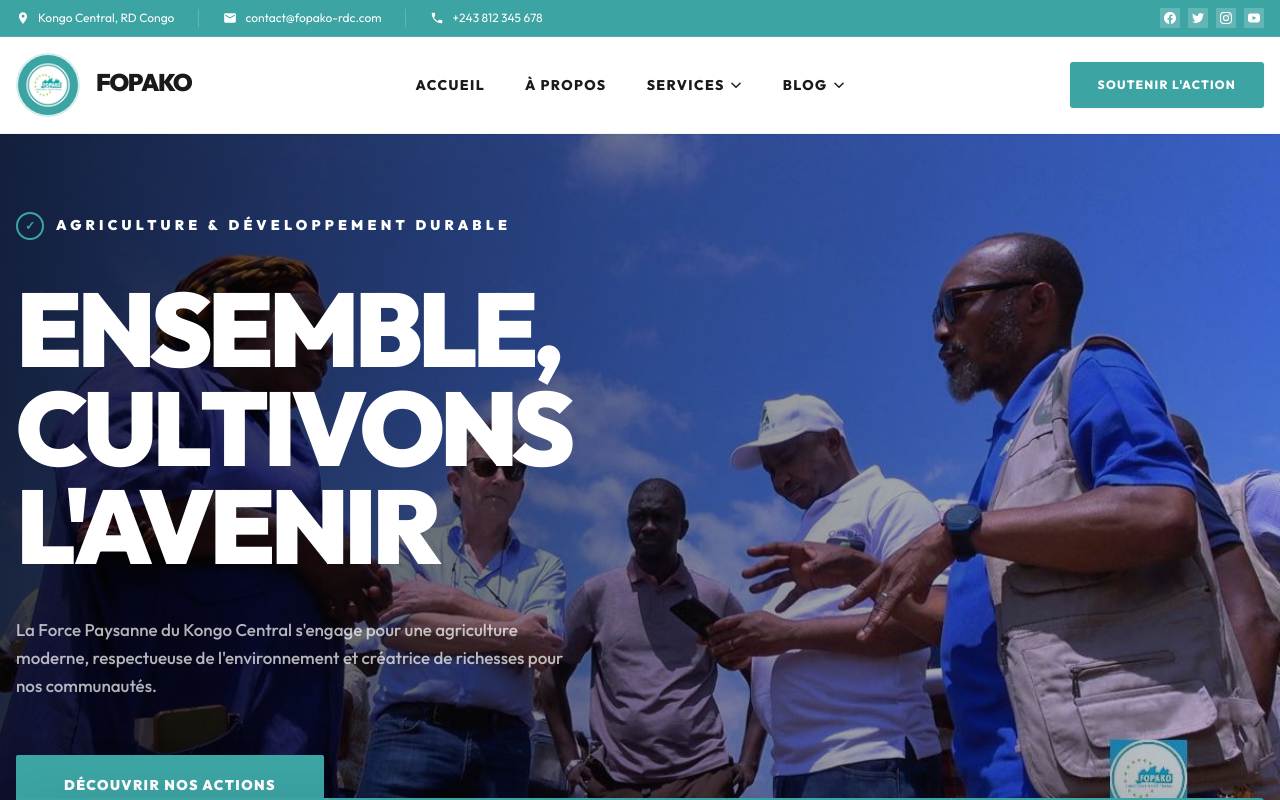
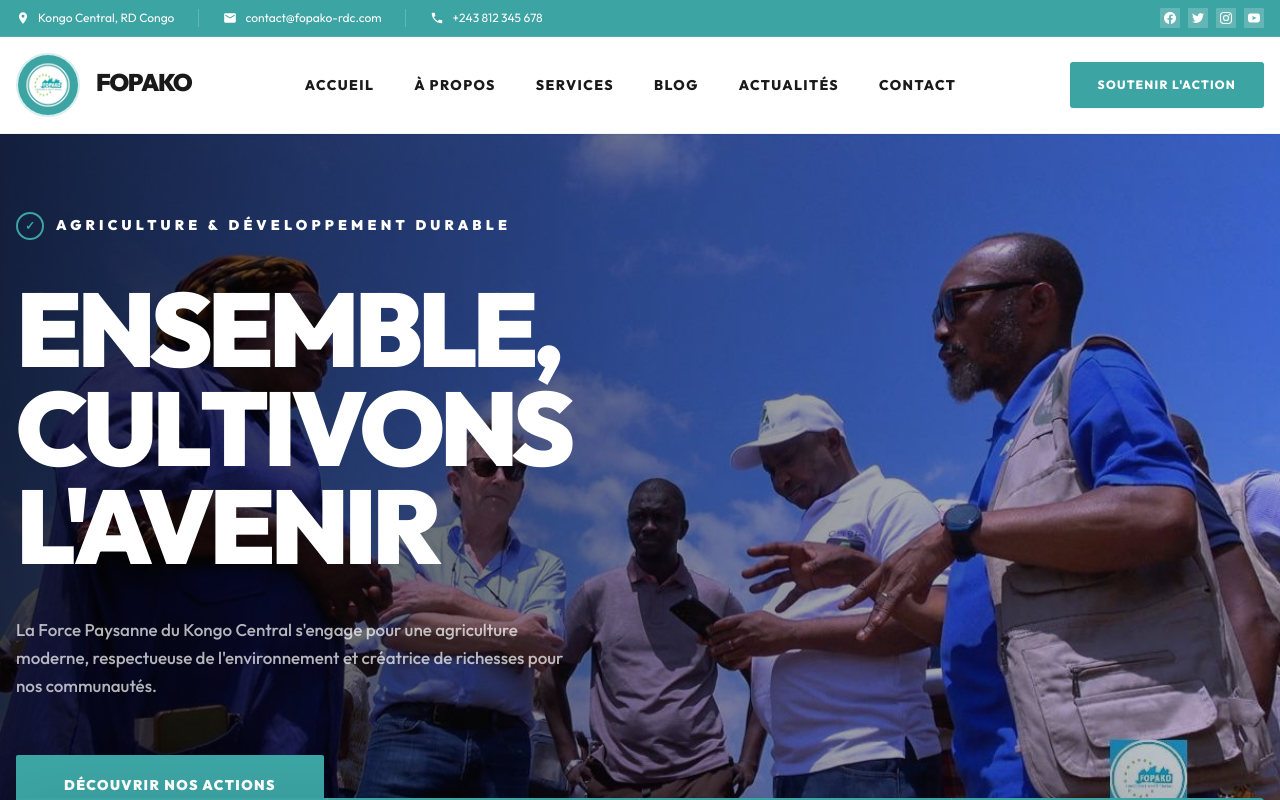
Before and after one commit to EThys/FOPAKO, a Nuxt app: page / in a window 1280 px wide. Shown: the top 800 px of the page. Built offline with nearby package versions, Linux system fonts and the light colour scheme.

Commit message:
Mise à jour de la navigation avec nouvelles pages

```diff
--- a/components/Navbar.vue
+++ b/components/Navbar.vue
@@ -18,12 +18,10 @@
         <div class="hidden lg:flex items-center space-x-10">
           <nuxt-link to="/" class="text-[14px] font-[800] text-[#1a1a1b] hover:text-brand-700 transition-colors uppercase tracking-widest">Accueil</nuxt-link>
           <nuxt-link to="/about" class="text-[14px] font-[800] text-[#1a1a1b] hover:text-brand-700 transition-colors uppercase tracking-widest">À Propos</nuxt-link>
-          <div class="group relative">
-            <a href="/#services" class="text-[14px] font-[800] text-[#1a1a1b] hover:text-brand-700 transition-colors uppercase tracking-widest flex items-center gap-1">Services <svg class="w-3.5 h-3.5" fill="none" stroke="currentColor" viewBox="0 0 24 24"><path stroke-linecap="round" stroke-linejoin="round" stroke-width="2.5" d="M19 9l-7 7-7-7"/></svg></a>
-          </div>
-          <div class="group relative">
-            <a href="/#blog" class="text-[14px] font-[800] text-[#1a1a1b] hover:text-brand-700 transition-colors uppercase tracking-widest flex items-center gap-1">Blog <svg class="w-3.5 h-3.5" fill="none" stroke="currentColor" viewBox="0 0 24 24"><path stroke-linecap="round" stroke-linejoin="round" stroke-width="2.5" d="M19 9l-7 7-7-7"/></svg></a>
-          </div>
+          <a href="/#services" class="text-[14px] font-[800] text-[#1a1a1b] hover:text-brand-700 transition-colors uppercase tracking-widest">Services</a>
+          <nuxt-link to="/blog" class="text-[14px] font-[800] text-[#1a1a1b] hover:text-brand-700 transition-colors uppercase tracking-widest">Blog</nuxt-link>
+          <nuxt-link to="/news" class="text-[14px] font-[800] text-[#1a1a1b] hover:text-brand-700 transition-colors uppercase tracking-widest">Actualités</nuxt-link>
+          <nuxt-link to="/contact" class="text-[14px] font-[800] text-[#1a1a1b] hover:text-brand-700 transition-colors uppercase tracking-widest">Contact</nuxt-link>
         </div>
 
         <!-- Desktop Button - Right -->
@@ -59,7 +57,9 @@
           <nuxt-link to="/" @click="isOpen = false" class="block text-[18px] font-[900] text-[#1a1a1b] hover:text-brand-700 uppercase tracking-widest">Accueil</nuxt-link>
           <nuxt-link to="/about" @click="isOpen = false" class="block text-[18px] font-[900] text-[#1a1a1b] hover:text-brand-700 uppercase tracking-widest">À propos</nuxt-link>
           <a href="/#services" @click="isOpen = false" class="block text-[18px] font-[900] text-[#1a1a1b] hover:text-brand-700 uppercase tracking-widest">Services</a>
-          <a href="/#blog" @click="isOpen = false" class="block text-[18px] font-[900] text-[#1a1a1b] hover:text-brand-700 uppercase tracking-widest">Blog</a>
+          <nuxt-link to="/blog" @click="isOpen = false" class="block text-[18px] font-[900] text-[#1a1a1b] hover:text-brand-700 uppercase tracking-widest">Blog</nuxt-link>
+          <nuxt-link to="/news" @click="isOpen = false" class="block text-[18px] font-[900] text-[#1a1a1b] hover:text-brand-700 uppercase tracking-widest">Actualités</nuxt-link>
+          <nuxt-link to="/contact" @click="isOpen = false" class="block text-[18px] font-[900] text-[#1a1a1b] hover:text-brand-700 uppercase tracking-widest">Contact</nuxt-link>
           <div class="pt-6 border-t border-gray-100">
             <button class="w-full bg-brand-700 text-white py-5 font-[900] text-[14px] shadow-xl uppercase tracking-[0.1em] rounded-[2px]">
               Soutenir l'Action
```
